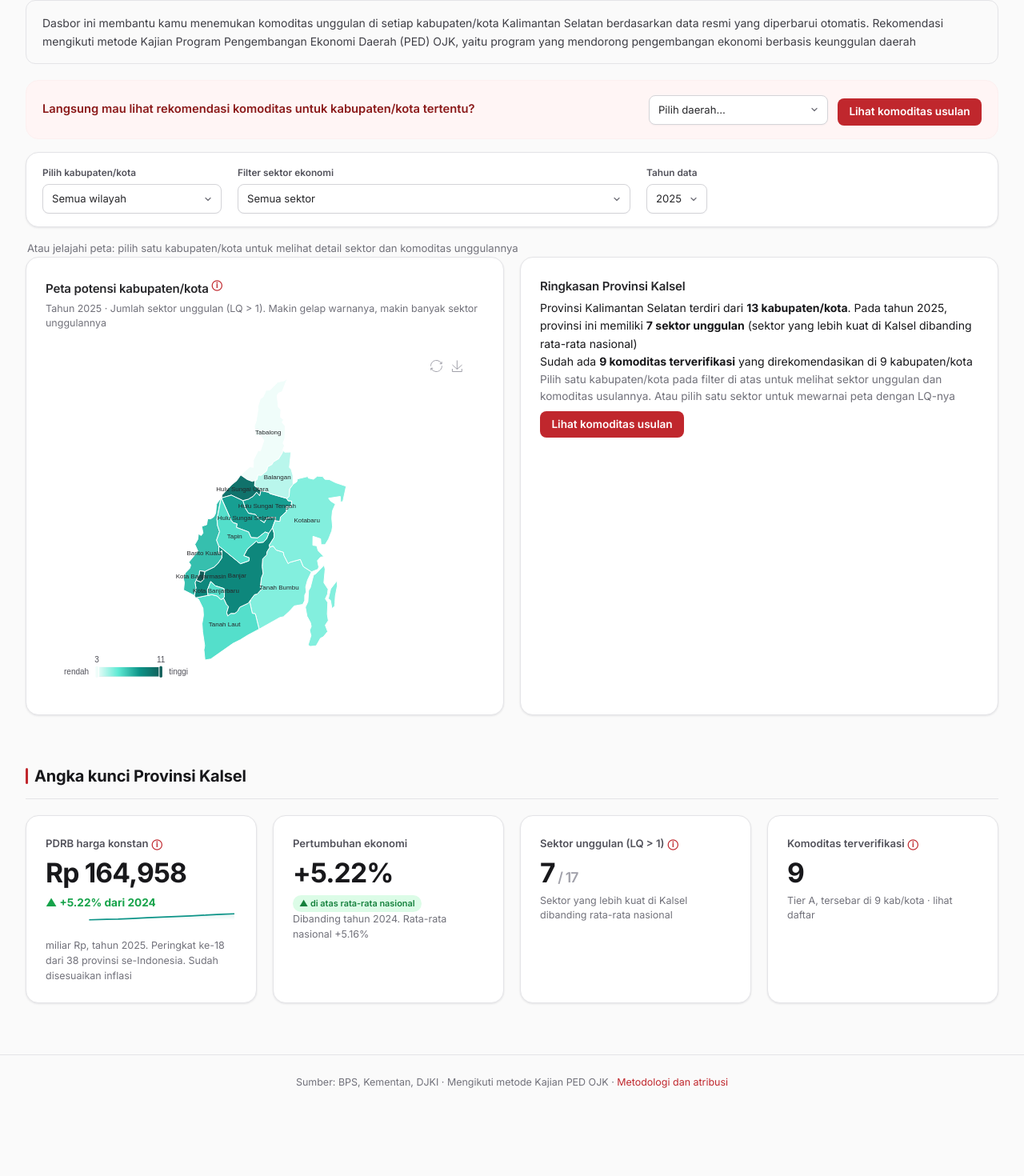
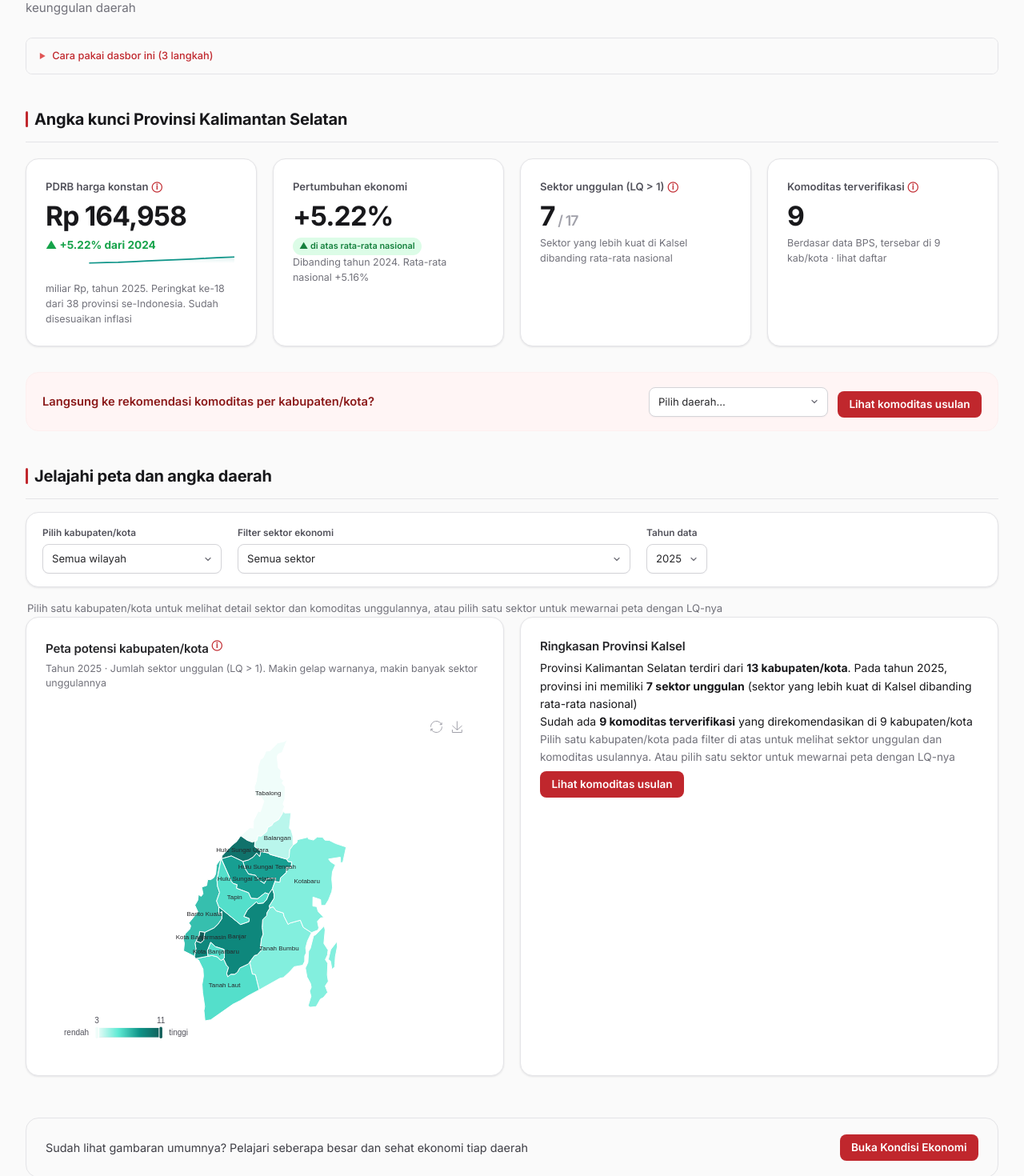
Before and after one commit to locitaresmi/ped-kalsel-dashboard, a React (Vite) app: page / in a window 1280 px wide. Shown: the part 231-1701 px from the top of the page at 80% size. Before the commit the page ends 1618 px from the top, so only its background shows below. Built offline with nearby package versions, Linux system fonts and the light colour scheme.

Commit message:
overall ux improvement

```diff
--- a/src/components/FilterBar.tsx
+++ b/src/components/FilterBar.tsx
@@ -1,22 +1,25 @@
 import { useFilters, WILAYAH_OPSI, SEKTOR_OPSI } from "../hooks/useFilters";
-import { TAHUN } from "../lib/sektor";
+import { TAHUN, SEMUA } from "../lib/sektor";
 
 interface Props {
+  showWilayah?: boolean;
   showSektor?: boolean;
   showTahun?: boolean;
   hint?: string;
 }
 
-export function FilterBar({ showSektor = true, showTahun = true, hint }: Props) {
+export function FilterBar({ showWilayah = true, showSektor = true, showTahun = true, hint }: Props) {
   const f = useFilters();
+  const cls = (aktif: boolean) => `input-control${aktif ? " aktif" : ""}`;
   return (
     <>
       <div className="filter-bar">
+        {showWilayah && (
           <div className="filter-field">
             <label htmlFor="f-wilayah">Pilih kabupaten/kota</label>
             <select
               id="f-wilayah"
-            className="input-control"
+              className={cls(f.wilayah.id !== SEMUA)}
               value={f.wilayah.id}
               onChange={(e) => f.setWilayah(e.target.value)}
             >
@@ -27,13 +30,14 @@ export function FilterBar({ showSektor = true, showTahun = true, hint }: Props)
               ))}
             </select>
           </div>
+        )}
 
         {showSektor && (
           <div className="filter-field">
             <label htmlFor="f-sektor">Filter sektor ekonomi</label>
             <select
               id="f-sektor"
-              className="input-control"
+              className={cls(f.sektor.kode !== SEMUA)}
               value={f.sektor.kode}
               onChange={(e) => f.setSektor(e.target.value)}
             >
@@ -51,7 +55,7 @@ export function FilterBar({ showSektor = true, showTahun = true, hint }: Props)
             <label htmlFor="f-tahun">Tahun data</label>
             <select
               id="f-tahun"
-              className="input-control"
+              className={cls(f.tahun !== TAHUN[TAHUN.length - 1])}
               value={f.tahun}
               onChange={(e) => f.setTahun(+e.target.value)}
             >
--- a/src/components/Layout.tsx
+++ b/src/components/Layout.tsx
@@ -1,5 +1,6 @@
 import { useState } from "react";
 import { NavLink, Outlet } from "react-router-dom";
+import { useFilters } from "../hooks/useFilters";
 
 const NAV = [
   { to: "/", label: "Ringkasan", end: true },
@@ -12,6 +13,7 @@ const NAV = [
 
 export function Layout() {
   const [open, setOpen] = useState(false);
+  const { carry } = useFilters();
   return (
     <div className="app-shell">
       <header className="app-header">
@@ -39,7 +41,7 @@ export function Layout() {
             {NAV.map((n) => (
               <NavLink
                 key={n.to}
-                to={n.to}
+                to={`${n.to}${carry}`}
                 end={n.end}
                 className={({ isActive }) => `nav-link ${isActive ? "active" : ""}`}
                 onClick={() => setOpen(false)}
--- a/src/components/ui.tsx
+++ b/src/components/ui.tsx
@@ -1,4 +1,18 @@
 import type { ReactNode } from "react";
+import { Link } from "react-router-dom";
+import { useFilters } from "../hooks/useFilters";
+
+export function LangkahLanjut({ teks, aksi, to }: { teks: ReactNode; aksi: string; to: string }) {
+  const { carry } = useFilters();
+  return (
+    <div className="langkah-lanjut">
+      <span className="ll-teks">{teks}</span>
+      <Link className="btn-cta" to={`${to}${carry}`}>
+        {aksi}
+      </Link>
+    </div>
+  );
+}
 
 export function InfoTip({ teks }: { teks: string }) {
   return (
--- a/src/hooks/useFilters.ts
+++ b/src/hooks/useFilters.ts
@@ -8,6 +8,7 @@ export interface Filters {
   tahun: number;
   wilayah: Wilayah;
   sektor: Sektor;
+  carry: string;
   setTahun: (t: number) => void;
   setWilayah: (id: string) => void;
   setSektor: (kode: string) => void;
@@ -21,6 +22,11 @@ export function useFilters(): Filters {
 
   const wilayah = WILAYAH_OPSI.find((w) => w.id === params.get("wilayah")) ?? WILAYAH_OPSI[0];
   const sektor = SEKTOR_OPSI.find((s) => s.kode === params.get("sektor")) ?? SEKTOR_OPSI[0];
+
+  const carryParams = new URLSearchParams();
+  if (wilayah.id !== SEMUA) carryParams.set("wilayah", wilayah.id);
+  if (tahun !== TAHUN[TAHUN.length - 1]) carryParams.set("tahun", String(tahun));
+  const carry = carryParams.toString() ? `?${carryParams}` : "";
 
   function update(key: string, value: string | null, isDefault: boolean) {
     setParams(
@@ -38,6 +44,7 @@ export function useFilters(): Filters {
     tahun,
     wilayah,
     sektor,
+    carry,
     setTahun: (t) => update("tahun", String(t), t === TAHUN[TAHUN.length - 1]),
     setWilayah: (id) => update("wilayah", id, id === SEMUA),
     setSektor: (kode) => update("sektor", kode, kode === SEMUA),
--- a/src/pages/Ringkasan.tsx
+++ b/src/pages/Ringkasan.tsx
@@ -8,7 +8,7 @@ import { skorKomoditas } from "../lib/komoditas";
 import { fmtRp, fmt2, pctSigned } from "../lib/format";
 import { KalselMap } from "../components/KalselMap";
 import { EChart } from "../components/EChart";
-import { Card, KpiCard, InfoTip } from "../components/ui";
+import { Card, KpiCard, InfoTip, LangkahLanjut } from "../components/ui";
 import { FilterBar } from "../components/FilterBar";
 import type { EChartsOption } from "../lib/echarts";
 import type { Row } from "../lib/data";
@@ -130,6 +130,11 @@ export function Ringkasan() {
   return (
     <div>
       <h1 className="page-title">Potensi Ekonomi Daerah Kalimantan Selatan</h1>
+      <p className="page-lede">
+        Temukan komoditas unggulan tiap kabupaten/kota Kalimantan Selatan dari data resmi BPS yang
+        diperbarui otomatis. Rekomendasi mengikuti metode Kajian Program Pengembangan Ekonomi Daerah
+        (PED) OJK, program yang mendorong pengembangan ekonomi berbasis keunggulan daerah
+      </p>
 
       <details className="detail-block">
         <summary>Cara pakai dasbor ini (3 langkah)</summary>
@@ -159,74 +164,10 @@ export function Ringkasan() {
         </div>
       </details>
 
-      <div className="hero-note">
-        Dasbor ini membantu kamu menemukan komoditas unggulan di setiap kabupaten/kota Kalimantan
-        Selatan berdasarkan data resmi yang diperbarui otomatis. Rekomendasi mengikuti metode Kajian
-        Program Pengembangan Ekonomi Daerah (PED) OJK, yaitu program yang mendorong pengembangan
-        ekonomi berbasis keunggulan daerah
-      </div>
-
-      <div className="quickstart">
-        <span className="qs-text">Langsung mau lihat rekomendasi komoditas untuk kabupaten/kota tertentu?</span>
-        <select className="input-control" value={qsWil} onChange={(e) => setQsWil(e.target.value)} aria-label="Pilih kabupaten/kota">
-          {WILAYAH_OPSI.map((w) => (
-            <option key={w.id} value={w.id}>{w.id === SEMUA ? "Pilih daerah…" : w.nama}</option>
-          ))}
-        </select>
-        <button
-          className="btn-cta"
-          onClick={() => navigate(`/komoditas-usulan${qsWil !== SEMUA ? `?wilayah=${qsWil}` : ""}`)}
-        >
-          Lihat komoditas usulan
-        </button>
-      </div>
-
-      <FilterBar hint="Atau jelajahi peta: pilih satu kabupaten/kota untuk melihat detail sektor dan komoditas unggulannya" />
-
+      <h2 className="section-title">Angka kunci Provinsi Kalimantan Selatan</h2>
       {loading ? (
-        <div className="loading-block">Memuat data Kalsel…</div>
+        <div className="loading-block">Memuat angka kunci…</div>
       ) : (
-        <>
-          <div className="grid-2">
-            <Card
-              title={
-                <>
-                  Peta potensi kabupaten/kota{" "}
-                  <InfoTip teks="LQ (Location Quotient) menunjukkan seberapa terspesialisasi suatu daerah di sektor tertentu dibanding rata-rata nasional. LQ lebih dari 1 berarti sektor itu lebih kuat di daerah ini." />
-                </>
-              }
-              subtitle={`Tahun ${tahun} · ${petaLabel}. Makin gelap warnanya, makin banyak sektor unggulannya`}
-            >
-              {kalsel && (
-                <KalselMap
-                  geojson={kalsel}
-                  valueByWid={valueByWid}
-                  ramp={petaMode === "lq" ? RAMP_LQ : RAMP_BASIS}
-                  formatValue={(v) =>
-                    v == null
-                      ? "data belum tersedia"
-                      : petaMode === "basis"
-                        ? `${v} sektor unggulan (LQ > 1)`
-                        : `LQ ${fmt2(v)}`
-                  }
-                  downloadName="peta-ped-kalsel"
-                />
-              )}
-            </Card>
-
-            <Card title={isSemua(f.wilayah) ? "Ringkasan Provinsi Kalsel" : "Wilayah terpilih"}>
-              <DetailWilayah
-                w={f.wilayah}
-                tahun={tahun}
-                wilayahLQ={wilayahLQ}
-                nSektorBasis={kpi.nSektorBasis}
-                totalUsulan={usulan.totalUsulan}
-                nWilayahUsulan={usulan.nWilayahUsulan}
-              />
-            </Card>
-          </div>
-
-          <h2 className="section-title">Angka kunci Provinsi Kalsel</h2>
         <div className="kpi-grid">
           <KpiCard
             label="PDRB harga konstan"
@@ -275,18 +216,84 @@ export function Ringkasan() {
 
           <KpiCard
             label="Komoditas terverifikasi"
-              info="Tier A: komoditas dengan data produksi dan ekspor resmi yang tersedia dari BPS."
+            info="Komoditas dengan data produksi atau ekspor resmi BPS yang tersedia."
             value={usulan.totalUsulan || "—"}
             context={
               <>
-                  Tier A, tersebar di {usulan.nWilayahUsulan} kab/kota ·{" "}
+                Berdasar data BPS, tersebar di {usulan.nWilayahUsulan} kab/kota ·{" "}
                 <Link to="/komoditas-usulan">lihat daftar</Link>
               </>
             }
           />
         </div>
+      )}
+
+      <div className="quickstart">
+        <span className="qs-text">Langsung ke rekomendasi komoditas per kabupaten/kota?</span>
+        <select className="input-control" value={qsWil} onChange={(e) => setQsWil(e.target.value)} aria-label="Pilih kabupaten/kota">
+          {WILAYAH_OPSI.map((w) => (
+            <option key={w.id} value={w.id}>{w.id === SEMUA ? "Pilih daerah…" : w.nama}</option>
+          ))}
+        </select>
+        <button
+          className="btn-cta"
+          onClick={() => navigate(`/komoditas-usulan${qsWil !== SEMUA ? `?wilayah=${qsWil}` : ""}`)}
+        >
+          Lihat komoditas usulan
+        </button>
+      </div>
+
+      <h2 className="section-title">Jelajahi peta dan angka daerah</h2>
+      <FilterBar hint="Pilih satu kabupaten/kota untuk melihat detail sektor dan komoditas unggulannya, atau pilih satu sektor untuk mewarnai peta dengan LQ-nya" />
+
+      {loading ? (
+        <div className="loading-block">Memuat peta Kalsel…</div>
+      ) : (
+        <div className="grid-2">
+          <Card
+            title={
+              <>
+                Peta potensi kabupaten/kota{" "}
+                <InfoTip teks="LQ (Location Quotient) menunjukkan seberapa terspesialisasi suatu daerah di sektor tertentu dibanding rata-rata nasional. LQ lebih dari 1 berarti sektor itu lebih kuat di daerah ini." />
               </>
+            }
+            subtitle={`Tahun ${tahun} · ${petaLabel}. Makin gelap warnanya, makin banyak sektor unggulannya`}
+          >
+            {kalsel && (
+              <KalselMap
+                geojson={kalsel}
+                valueByWid={valueByWid}
+                ramp={petaMode === "lq" ? RAMP_LQ : RAMP_BASIS}
+                formatValue={(v) =>
+                  v == null
+                    ? "data belum tersedia"
+                    : petaMode === "basis"
+                      ? `${v} sektor unggulan (LQ > 1)`
+                      : `LQ ${fmt2(v)}`
+                }
+                downloadName="peta-ped-kalsel"
+              />
             )}
+          </Card>
+
+          <Card title={isSemua(f.wilayah) ? "Ringkasan Provinsi Kalsel" : "Wilayah terpilih"}>
+            <DetailWilayah
+              w={f.wilayah}
+              tahun={tahun}
+              wilayahLQ={wilayahLQ}
+              nSektorBasis={kpi.nSektorBasis}
+              totalUsulan={usulan.totalUsulan}
+              nWilayahUsulan={usulan.nWilayahUsulan}
+            />
+          </Card>
+        </div>
+      )}
+
+      <LangkahLanjut
+        teks={<>Sudah lihat gambaran umumnya? Pelajari seberapa besar dan sehat ekonomi tiap daerah</>}
+        aksi="Buka Kondisi Ekonomi"
+        to="/kondisi-ekonomi"
+      />
     </div>
   );
 }
--- a/src/styles/custom.css
+++ b/src/styles/custom.css
@@ -310,6 +310,25 @@ select.input-control:focus, input.input-control:focus { outline: none; border-co
 .context-inline { font-size: 0.82rem; color: var(--color-neutral-500); margin: 0 0 var(--space-4); }
 .context-inline strong { color: var(--color-neutral-700); }
 
+select.input-control.aktif {
+  border-color: var(--color-primary-500);
+  color: var(--color-primary-800);
+  font-weight: 600;
+}
+
+.langkah-lanjut {
+  display: flex; align-items: center; justify-content: space-between;
+  flex-wrap: wrap; gap: var(--space-4);
+  background: var(--color-neutral-50);
+  border: 1px solid var(--color-neutral-200);
+  border-radius: var(--radius-xl);
+  padding: var(--space-5) var(--space-6);
+  margin: var(--space-8) 0 var(--space-4);
+}
+.langkah-lanjut .ll-teks { font-size: 0.9rem; color: var(--color-neutral-700); flex: 1 1 280px; }
+.langkah-lanjut .ll-teks strong { color: var(--color-neutral-900); }
+.langkah-lanjut .btn-cta { margin-top: 0; flex: none; }
+
 .chip.active { background: var(--color-primary-600); color: #fff; border-color: var(--color-primary-700); font-weight: 600; }
 .kab-chips { display: flex; flex-wrap: wrap; gap: 0.4rem; margin: 0.4rem 0 1rem; }
 
```
Also changed, not shown: src/pages/KomoditasUsulan.tsx (+8 -2 lines), src/pages/KondisiEkonomi.tsx (+7 -1 lines), src/pages/SubsektorUnggulan.tsx (+16 -11 lines). Lines whose indentation alone changed are shown as unchanged.
